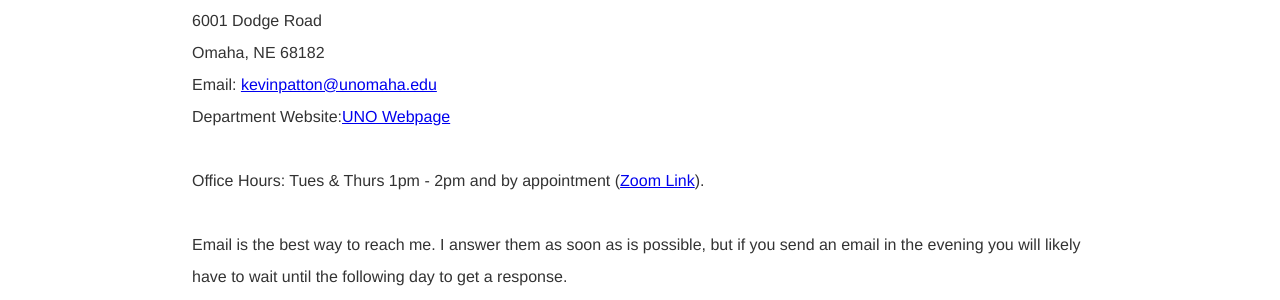
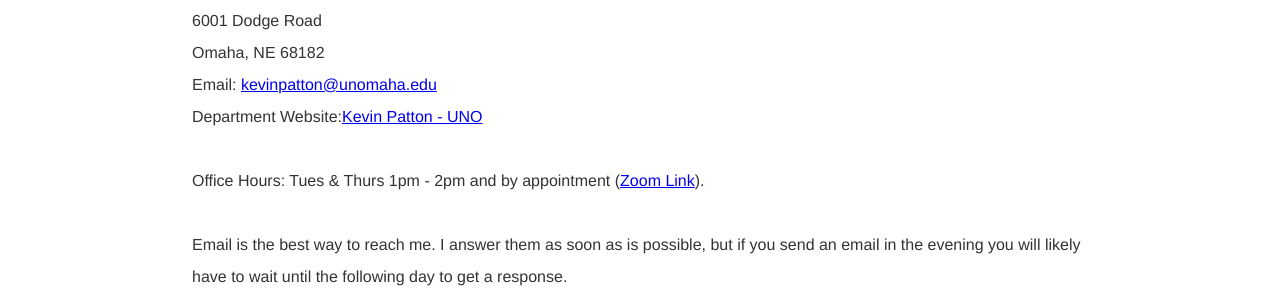
Before and after one commit to kevinjpatton/kevinjpatton.github.io, a Jekyll site: the page built from contact/index.html, in a window 1280 px wide. Shown: the part 487-787 px from the top of the page. Built offline with Jekyll 4.4.1, drawn with Linux system fonts in a browser that asks for light colours; Markdown is read by kramdown in place of the engine named in the settings.

Commit message:
Update index.html

```diff
--- a/contact/index.html
+++ b/contact/index.html
@@ -2,4 +2,4 @@
 layout: contact
 title: Contact - Kevin Patton
 ---
-<p>University of Nebraska - Omaha<br>Arts and Science Hall Office 205F<br>6001 Dodge Road<br>Omaha, NE 68182<br>Email: <a href="mailto:kevinpatton@unomaha.edu" target="_blank">kevinpatton@unomaha.edu</a><br>Department Website:<a href="https://www.unomaha.edu/college-of-arts-and-sciences/philosophy/about-us/directory/kevin-patton.php" target="_blank">UNO Webpage</a><br><br>Office Hours: Tues & Thurs 1pm - 2pm and by appointment (<a href="https://unomaha.zoom.us/j/6213908877" target="_blank">Zoom Link</a>).<br><br>Email is the best way to reach me.  I answer them as soon as is possible, but if you send an email in the evening you will likely have to wait until the following day to get a response.</p>
+<p>University of Nebraska - Omaha<br>Arts and Science Hall Office 205F<br>6001 Dodge Road<br>Omaha, NE 68182<br>Email: <a href="mailto:kevinpatton@unomaha.edu" target="_blank">kevinpatton@unomaha.edu</a><br>Department Website:<a href="https://www.unomaha.edu/college-of-arts-and-sciences/philosophy/about-us/directory/kevin-patton.php" target="_blank">Kevin Patton - UNO</a><br><br>Office Hours: Tues & Thurs 1pm - 2pm and by appointment (<a href="https://unomaha.zoom.us/j/6213908877" target="_blank">Zoom Link</a>).<br><br>Email is the best way to reach me.  I answer them as soon as is possible, but if you send an email in the evening you will likely have to wait until the following day to get a response.</p>
```
